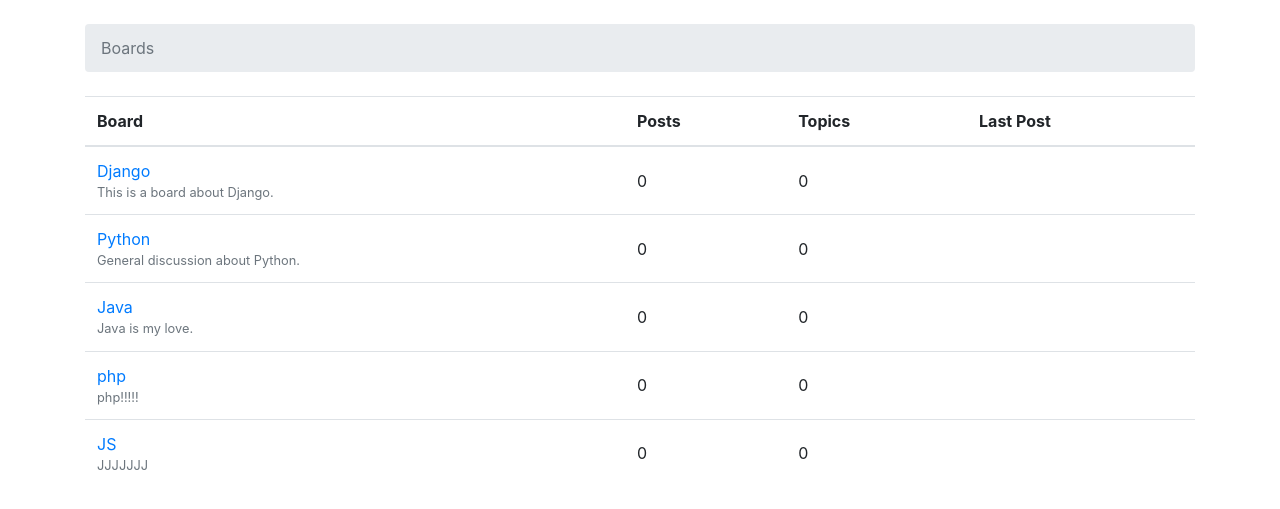
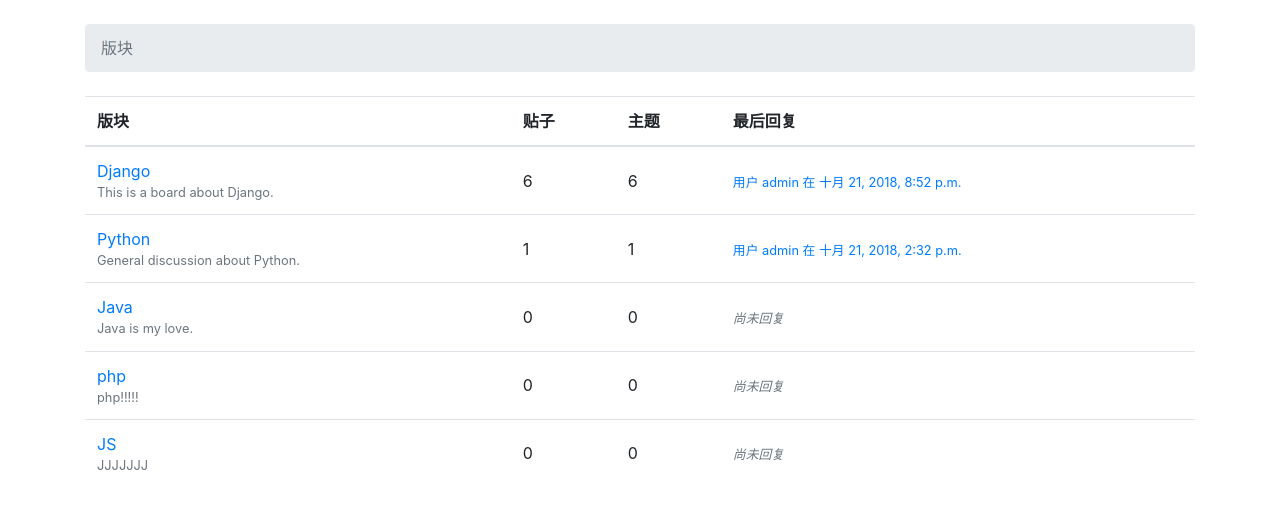
Before and after one commit to liuchangfu/myproject, a Django app: page / in a window 1280 px wide. Shown: the part 56-565 px from the top of the page. Run offline with Django 3.2, Linux system fonts and the light colour scheme; data comes from the database, SQL or seed files in the repository; some libraries are stand-ins or nearby versions; some web fonts are replaced.

Commit message:
增加统计首页中的帖子回复数量

```diff
--- a/boards/models.py
+++ b/boards/models.py
@@ -1,8 +1,9 @@
 from django.db import models
 from django.contrib.auth.models import User
-
+from django.utils.text import Truncator
 
 # Create your models here.
+
 
 class Board(models.Model):
     name = models.CharField(max_length=30, unique=True, verbose_name='版块名称')
@@ -11,12 +12,22 @@
     def __str__(self):
         return self.name
 
+    def get_posts_count(self):
+        return Post.objects.filter(topic__board=self).count()
+
+    def get_last_post(self):
+        return Post.objects.filter(topic__board=self).order_by('-created_at').first()
+
 
 class Topic(models.Model):
     subject = models.CharField(max_length=255, verbose_name='主题')
     last_updated = models.DateTimeField(auto_now_add=True, verbose_name='最后更新时间')
     board = models.ForeignKey(Board, related_name='topics', verbose_name='版块名称', on_delete=models.CASCADE)
     starter = models.ForeignKey(User, related_name='topics', verbose_name='发布者',on_delete=models.CASCADE)
+    views = models.PositiveIntegerField(default=0)
+
+    def __str__(self):
+        return self.subject
 
 
 class Post(models.Model):
@@ -26,3 +37,7 @@
     updated_at = models.DateTimeField(null=True, verbose_name='主题更新时间')
     created_by = models.ForeignKey(User, related_name='posts', verbose_name='创建时间', on_delete=models.CASCADE)
     updated_by = models.ForeignKey(User, null=True, related_name='+', verbose_name='更新时间', on_delete=models.CASCADE)
+
+    def __str__(self):
+        truncated_message = Truncator(self.message)
+        return truncated_message.chars(30)
--- a/boards/views.py
+++ b/boards/views.py
@@ -5,6 +5,7 @@
 from .forms import NewTopicForm, PostForm
 from .models import Board, Topic, Post
 from django.contrib.auth.decorators import login_required
+from django.db.models import Count
 
 
 # Create your views here.
@@ -14,11 +15,8 @@
 
 
 def board_topics(request, pk):
-    # try:
-    #     board = Board.objects.get(pk=pk)
-    # except Board.DoesNotExist:
-    #     raise Http404
     board = get_object_or_404(Board, pk=pk)
+    topics = board.topics.order_by('-last_updated').annotate(replies=Count('posts') - 1)
     return render(request, 'boards/topics.html', locals())
 
 
@@ -38,7 +36,7 @@
                 topic=topic,
                 created_by=request.user
             )
-        return redirect('board_topics', pk=pk, topic_pk=topic.pk)
+        return redirect('topic_posts', pk=pk, topic_pk=topic.pk)
     else:
         form = NewTopicForm()
     return render(request, 'boards/new_topic.html', locals())
@@ -46,6 +44,8 @@
 
 def topic_posts(request, pk, topic_pk):
     topic = get_object_or_404(Topic, board__pk=pk, pk=topic_pk)
+    topic.views += 1
+    topic.save()
     return render(request, 'boards/topic_posts.html', locals())
 
 
--- a/templates/boards/home.html
+++ b/templates/boards/home.html
@@ -1,17 +1,17 @@
 {% extends 'base.html' %}
 
 {% block breadcrumb %}
-    <li class="breadcrumb-item active">Boards</li>
+    <li class="breadcrumb-item active">版块</li>
 {% endblock %}
 
 {% block content %}
     <table class="table">
         <thead class="thead-inverse">
         <tr>
-            <th>Board</th>
-            <th>Posts</th>
-            <th>Topics</th>
-            <th>Last Post</th>
+            <th>版块</th>
+            <th>贴子</th>
+            <th>主题</th>
+            <th>最后回复</th>
         </tr>
         </thead>
         <tbody>
@@ -21,9 +21,23 @@
                     <a href="{% url 'board_topics' board.pk %}">{{ board.name }}</a>
                     <small class="text-muted d-block">{{ board.description }}</small>
                 </td>
-                <td class="align-middle">0</td>
-                <td class="align-middle">0</td>
-                <td></td>
+                <td class="align-middle">{{ board.get_posts_count }}</td>
+                <td class="align-middle">{{ board.topics.count }}</td>
+                <td class="align-middle">
+                    {% with post=board.get_last_post %}
+                        {%  if post %}
+                        <small>
+                            <a href="{% url 'topic_posts' board.pk post.topic.pk %}">
+                                用户 {{ post.created_by.username }} 在 {{ post.created_at }}
+                            </a>
+                        </small>
+                            {% else %}
+                                <small class="text-muted">
+                                <em>尚未回复</em>
+                                </small>
+                        {% endif %}
+                    {% endwith %}
+                </td>
             </tr>
         {% endfor %}
         </tbody>
--- a/templates/boards/new_topic.html
+++ b/templates/boards/new_topic.html
@@ -4,9 +4,9 @@
 {% block title %}Start a New Topic{% endblock %}
 
 {% block breadcrumb %}
-    <li class="breadcrumb-item"><a href="{% url 'home' %}">Boards</a></li>
+    <li class="breadcrumb-item"><a href="{% url 'home' %}">版块</a></li>
     <li class="breadcrumb-item"><a href="{% url 'board_topics' board.pk %}">{{ board.name }}</a></li>
-    <li class="breadcrumb-item active">New topic</li>
+    <li class="breadcrumb-item active">新主题</li>
 {% endblock %}
 
 
@@ -14,6 +14,6 @@
     <form method="post" novalidate>
         {% csrf_token %}
         {% include 'includes/form.html' %}
-        <button type="submit" class="btn btn-success">Post</button>
+        <button type="submit" class="btn btn-success">发布</button>
     </form>
 {% endblock %}
--- a/templates/boards/reply_topic.html
+++ b/templates/boards/reply_topic.html
@@ -5,10 +5,10 @@
 {% block title %}Post a reply{% endblock %}
 
 {% block breadcrumb %}
-    <li class="breadcrumb-item"><a href="{% url 'home' %}">Boards</a></li>
+    <li class="breadcrumb-item"><a href="{% url 'home' %}">版块</a></li>
     <li class="breadcrumb-item"><a href="{% url 'board_topics' topic.board.pk %}">{{ topic.board.name }}</a></li>
     <li class="breadcrumb-item"><a href="{% url 'topic_posts' topic.board.pk topic.pk %}">{{ topic.subject }}</a></li>
-    <li class="breadcrumb-item active">Post a reply</li>
+    <li class="breadcrumb-item active">回复主题</li>
 {% endblock %}
 
 
@@ -16,7 +16,7 @@
     <form method="post" class="mb-4">
         {% csrf_token %}
         {% include 'includes/form.html' %}
-        <button type="submit" class="btn btn-success">Post a reply</button>
+        <button type="submit" class="btn btn-success">回复</button>
     </form>
 
     {% for post in topic.posts.all %}
```
Also changed, not shown: templates/boards/topic_posts.html (+4 -4 lines), templates/boards/topics.html (+9 -9 lines).
